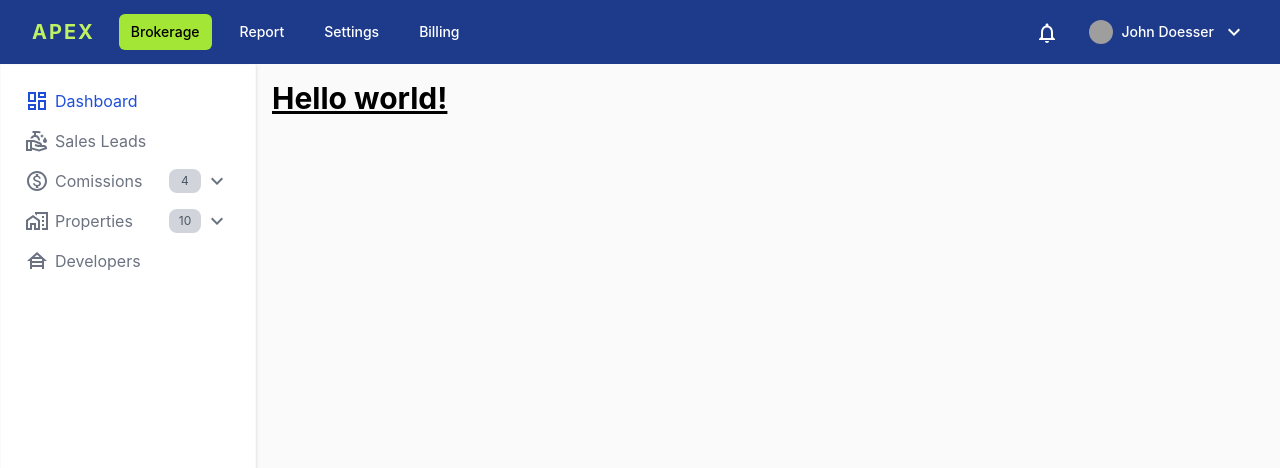
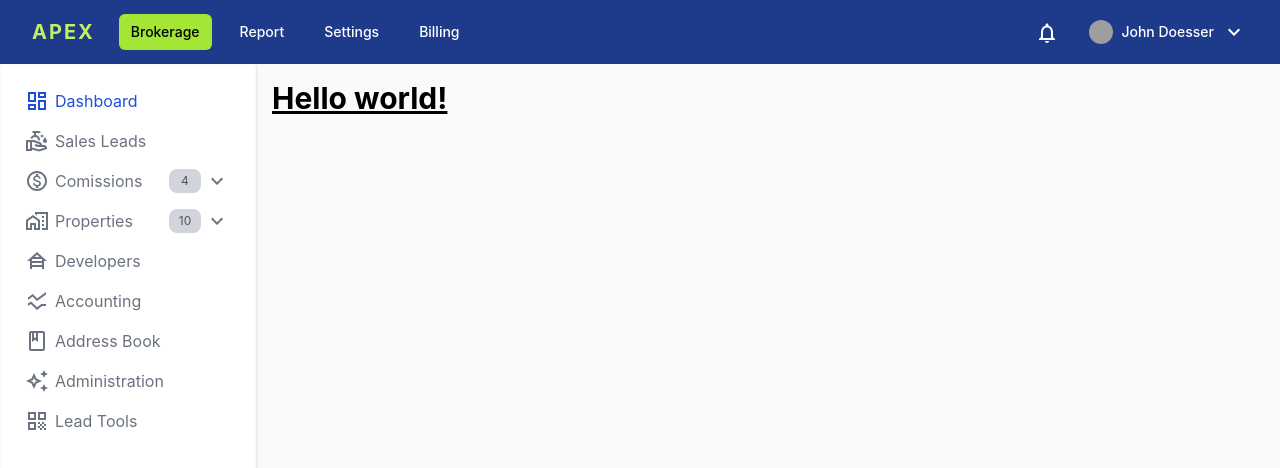
Before and after one commit to online-lorno/apex, a Next.js app in the folder projects/admin/: page / in a window 1280 px wide. Shown: the top 468 px of the page. Built offline with nearby package versions, Linux system fonts and the light colour scheme; grey boxes are pictures that could not be loaded.

Commit message:
refactor: add brokerage sidebar items

```diff
--- a/projects/admin/constants/sidebar.ts
+++ b/projects/admin/constants/sidebar.ts
@@ -49,6 +49,22 @@ const sidebar: Props = {
       title: 'Developers',
       icon: 'HouseSidingOutlined',
     },
+    {
+      title: 'Accounting',
+      icon: 'SsidChartOutlined',
+    },
+    {
+      title: 'Address Book',
+      icon: 'BookOutlined',
+    },
+    {
+      title: 'Administration',
+      icon: 'AutoAwesomeOutlined',
+    },
+    {
+      title: 'Lead Tools',
+      icon: 'QrCodeOutlined',
+    },
   ],
   report: [],
   settings: [],
```
